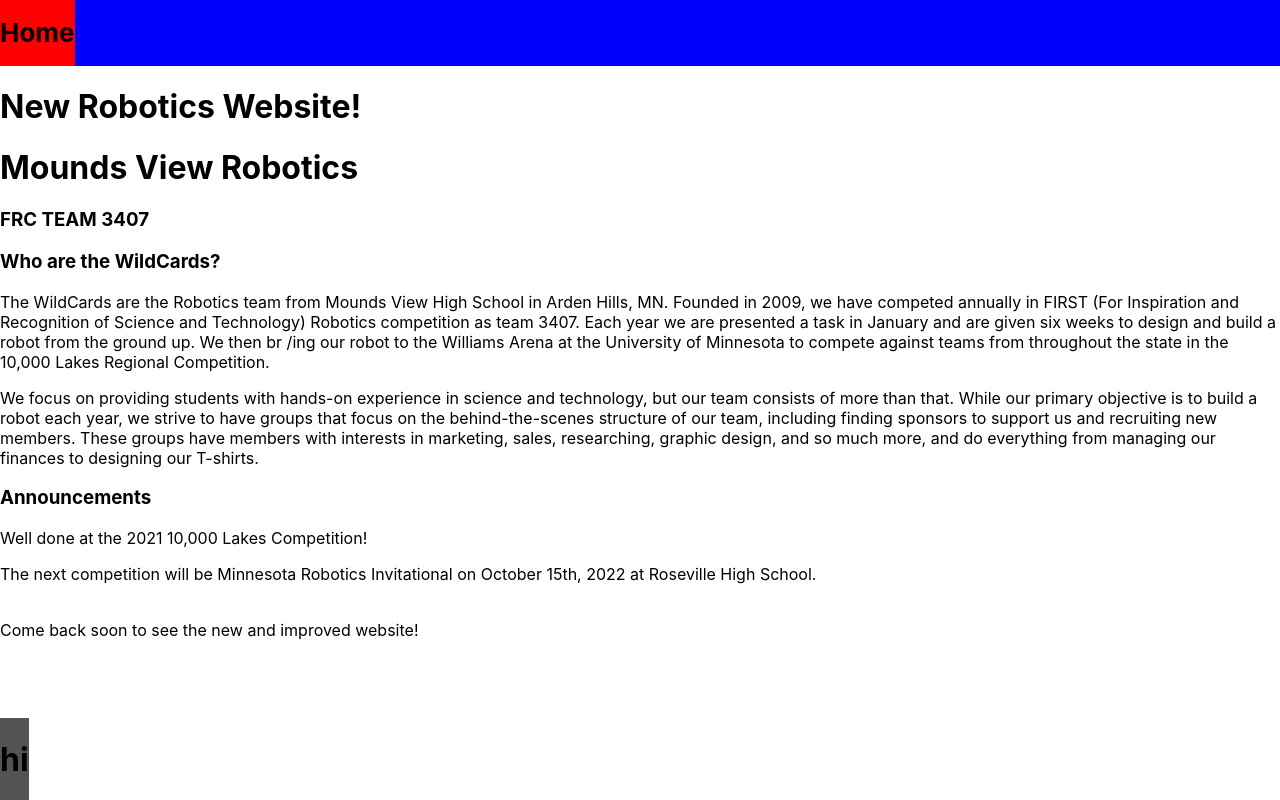
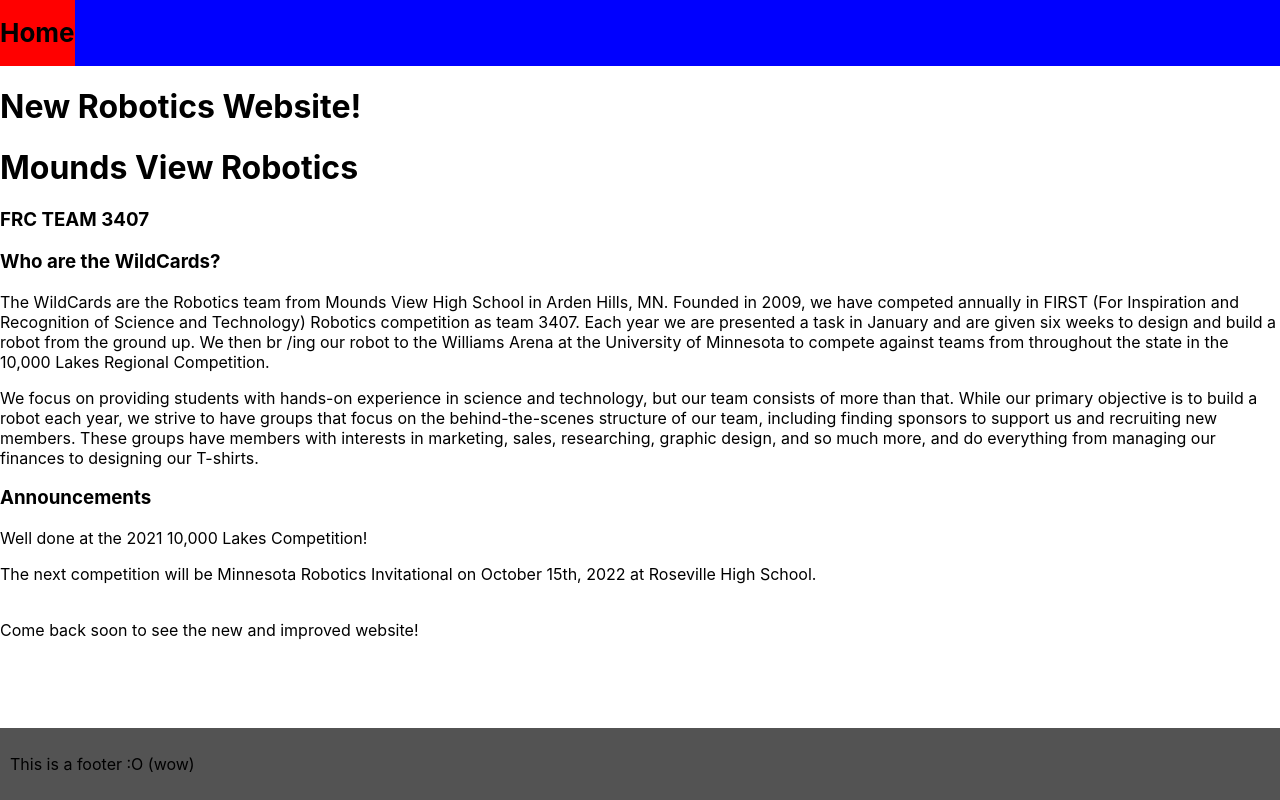
Before and after one commit to CalSch/robotics-website, a Next.js app: page / in a window 1280 px wide. Built offline with nearby package versions, Linux system fonts and the light colour scheme.

Commit message:
Changed footer

```diff
--- a/components/footer/index.tsx
+++ b/components/footer/index.tsx
@@ -4,7 +4,7 @@
 const Footer: NextComponentType = () => {
     return (
         <div className={styles.footer}>
-            <h1>hi</h1>
+            <p>This is a footer :O (wow)</p>
         </div>
     )
 }
--- a/styles/Footer.module.scss
+++ b/styles/Footer.module.scss
@@ -1,5 +1,8 @@
 .footer {
     position: absolute;
+    bottom: 0;
+    width: 100%;
+    padding: 10px;
+    box-sizing: border-box;
     background-color: rgb(83, 83, 83);
-    bottom: 0;
 }
```
